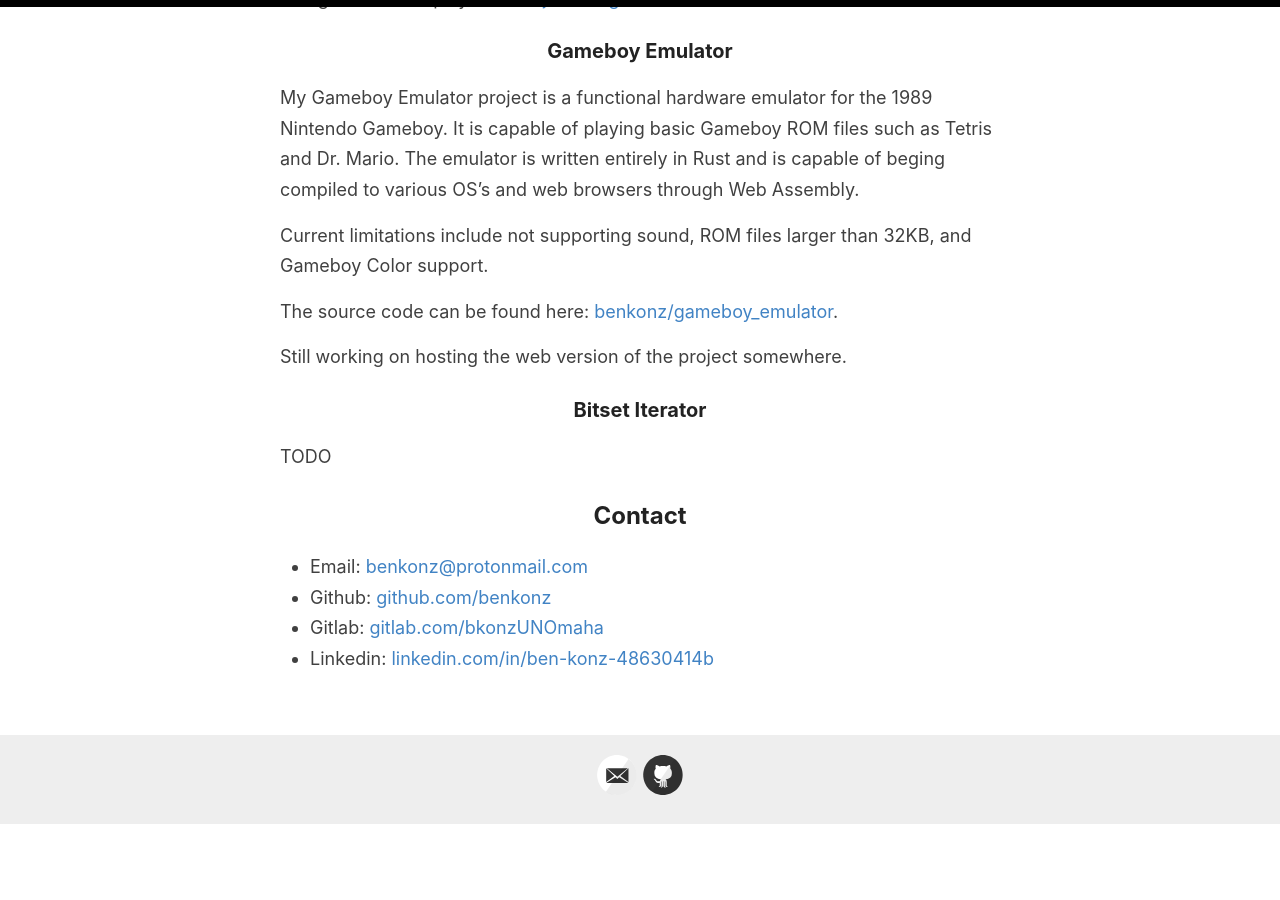
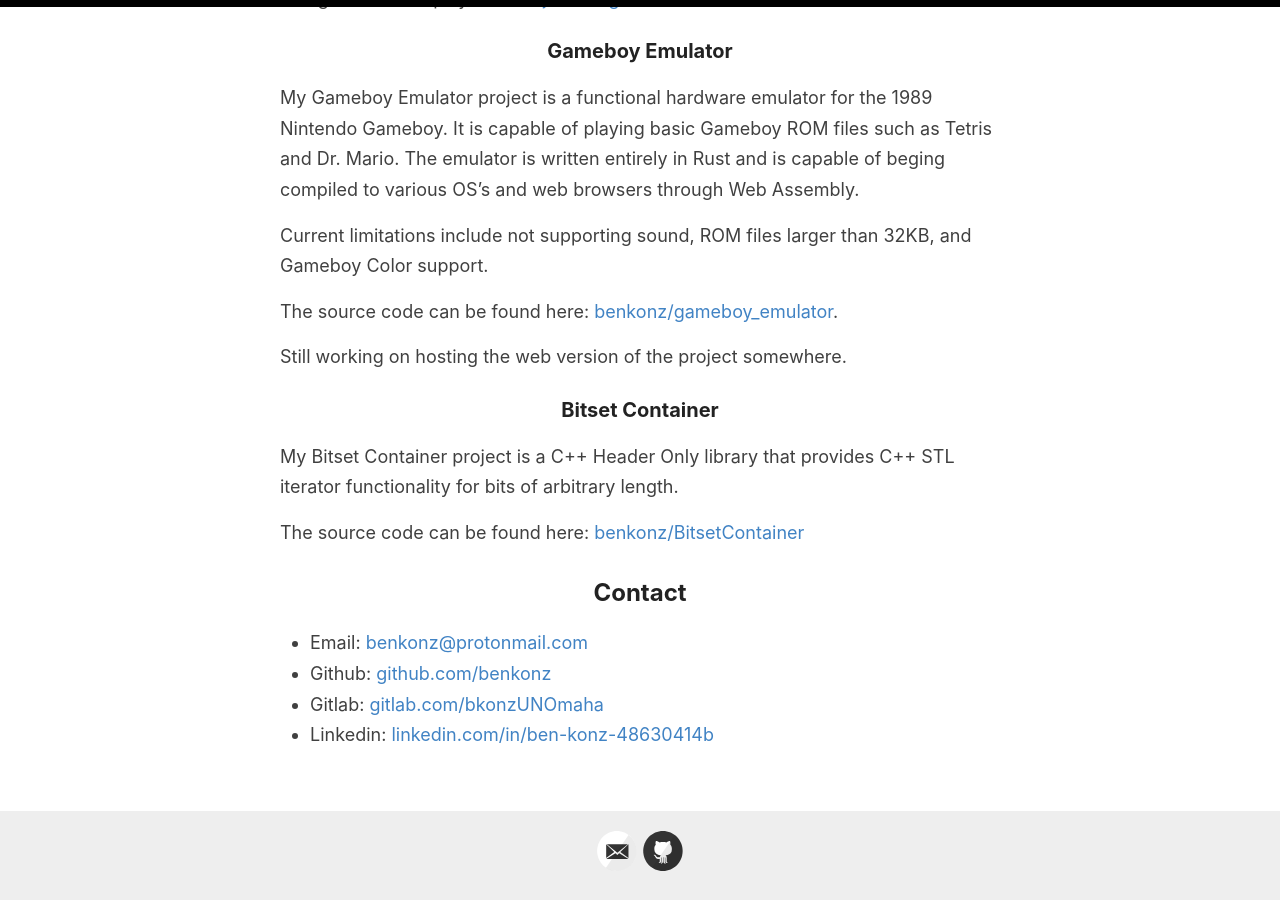
Before and after one commit to benkonz/benkonz.github.io, a Jekyll site: the page built from _pages/about.md, in a window 1280 px wide and 900 px high, scrolled down 602 px. Built offline with Jekyll 4.4.1, drawn with Linux system fonts in a browser that asks for light colours; before the commit the page ends 1426 px from its top, so only the background shows below that.

Commit message:
Update about.md

```diff
--- a/_pages/about.md
+++ b/_pages/about.md
@@ -24,9 +24,12 @@
 
 Still working on hosting the web version of the project somewhere.
 
-### Bitset Iterator
+### Bitset Container
 
-TODO
+My Bitset Container project is a C++ Header Only library that provides C++ STL
+iterator functionality for bits of arbitrary length.
+
+The source code can be found here: [benkonz/BitsetContainer](https://github.com/benkonz/BitsetContainer)
 
 ## Contact
 
```
